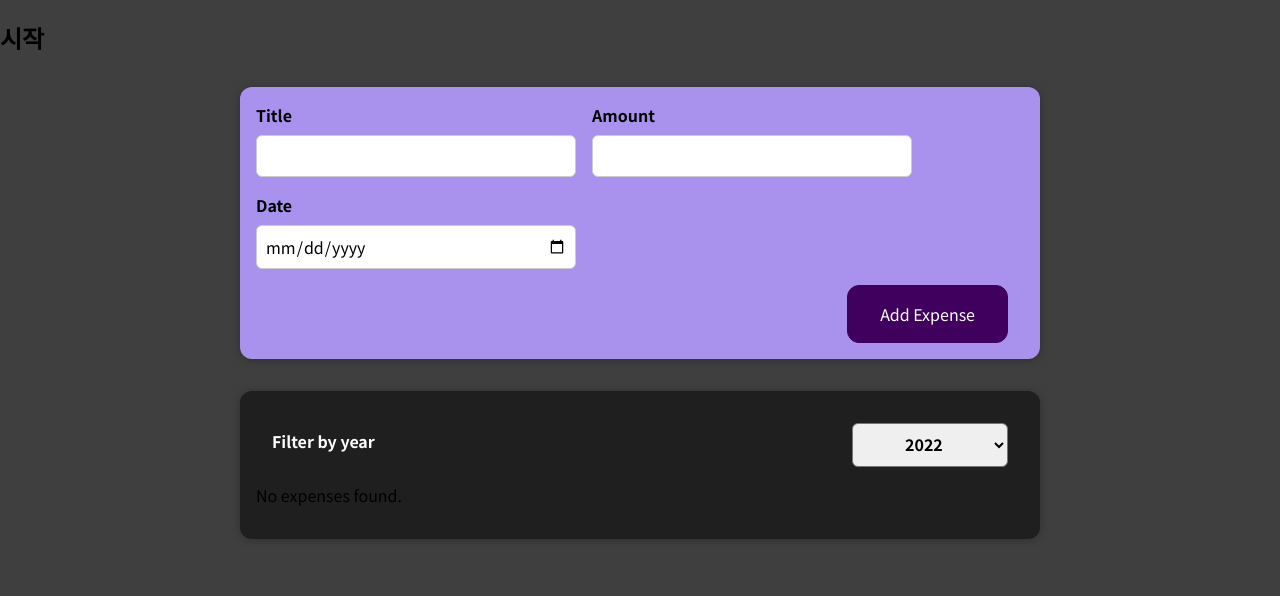
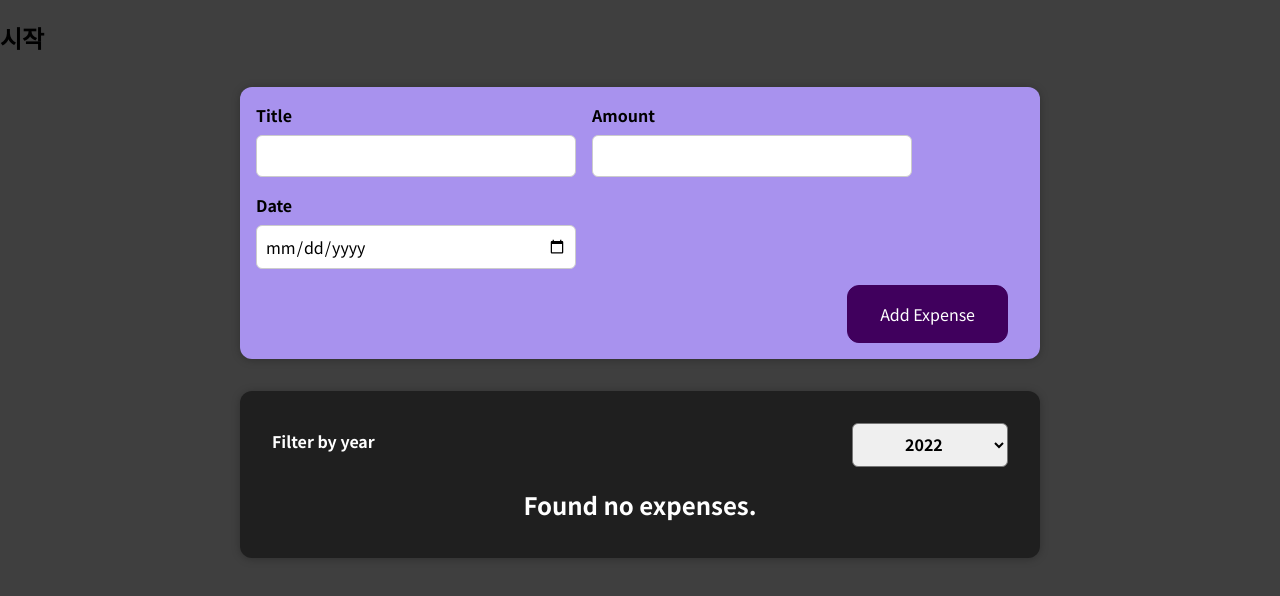
Before and after one commit to jieunheo/react, a React (Create React App) app in the folder 01-starting-setup/: page / in a window 1280 px wide. Shown: the top 596 px of the page. Built offline with nearby package versions, Linux system fonts and the light colour scheme.

Commit message:
리스트 출력 부분을 따로 컴포넌트로 만들고 ul, li를 이용하여 출력

```diff
--- a/01-starting-setup/src/components/Expenses/ExpenseItem.js
+++ b/01-starting-setup/src/components/Expenses/ExpenseItem.js
@@ -18,6 +18,7 @@ const ExpenseItem = props => {
   // }
 
   return (
+    <li>
       <Card className="expense-item">
         <ExpenseDate date={props.date} />
         <div className="expense-item__description">
@@ -26,6 +27,7 @@ const ExpenseItem = props => {
         </div>
         {/* <button onClick={clickHandler}>Change Title</button> */}
       </Card>
+    </li>
   );
 }
 
--- a/01-starting-setup/src/components/Expenses/Expenses.js
+++ b/01-starting-setup/src/components/Expenses/Expenses.js
@@ -1,7 +1,7 @@
 import React, { useState } from 'react';
 
-import ExpenseItem from "./ExpenseItem";
 import ExpenseFilter from "./ExpensesFilter";
+import ExpensesList from "./ExpensesList";
 import Card from "../UI/Card";
 import './Expenses.css';
 
@@ -17,25 +17,11 @@ const Expenses = props => {
     return expense.date.getFullYear().toString() === filteredYear;
   });
 
-  // 조건
-  let expensesContent = <p>No expenses found.</p>;
-  if(filteredExpenses.length > 0) {
-    expensesContent = filteredExpenses.map(expense => (
-      <ExpenseItem
-        key={expense.id}
-        title={expense.title}
-        amount={expense.amount}
-        date={expense.date}
-      />
-    ))
-  }
-
   return (
     <div>
       <Card className="expenses">
         <ExpenseFilter selected={filteredYear} onChangeFilter={filterChangeHandler} />
-        {/* && 앞쪽이 참인 경우 뒷 부분이 실행된다 */}
-        {expensesContent}
+        <ExpensesList items={filteredExpenses} />
       </Card>
     </div>
   );
--- /dev/null
+++ b/01-starting-setup/src/components/Expenses/ExpensesList.css
@@ -0,0 +1,9 @@
+.expenses-list {
+  list-style: none;
+  padding: 0;
+}
+
+.expenses-list__fallback {
+  color: white;
+  text-align: center;
+}
--- /dev/null
+++ b/01-starting-setup/src/components/Expenses/ExpensesList.js
@@ -0,0 +1,25 @@
+import React from 'react';
+
+import ExpenseItem from "./ExpenseItem";
+import './ExpensesList.css';
+
+const ExpensesList = props => {
+  if(props.items.length === 0) {
+    return (<h2 className='expenses-list__fallback'>Found no expenses.</h2>);
+  }
+
+  return (
+    <ul className='expenses-list'>
+      {props.items.map(expense => (
+      <ExpenseItem
+        key={expense.id}
+        title={expense.title}
+        amount={expense.amount}
+        date={expense.date}
+      />
+    ))}
+    </ul>
+  )
+};
+
+export default ExpensesList;
```
Lines whose indentation alone changed are shown as unchanged.
